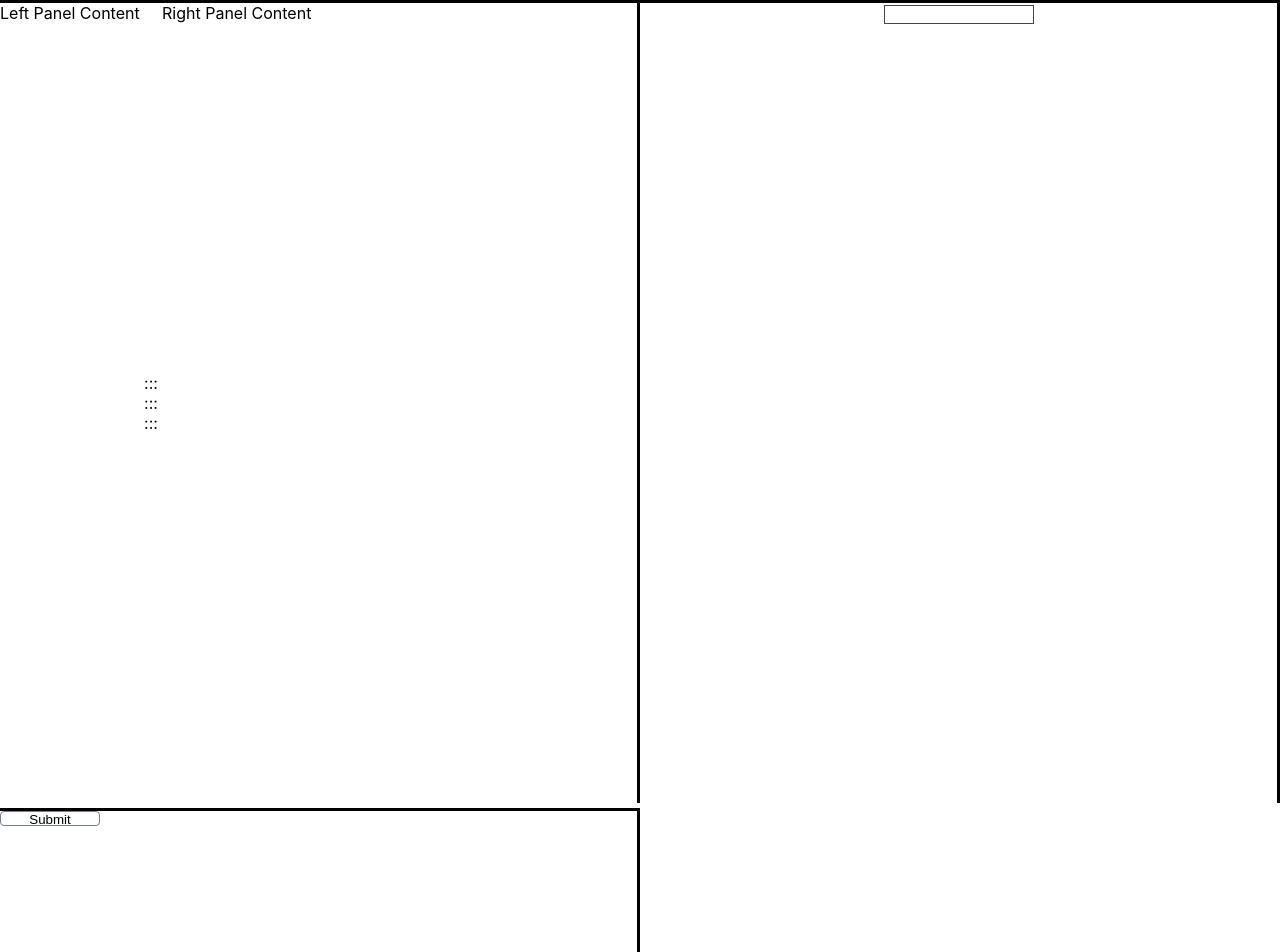
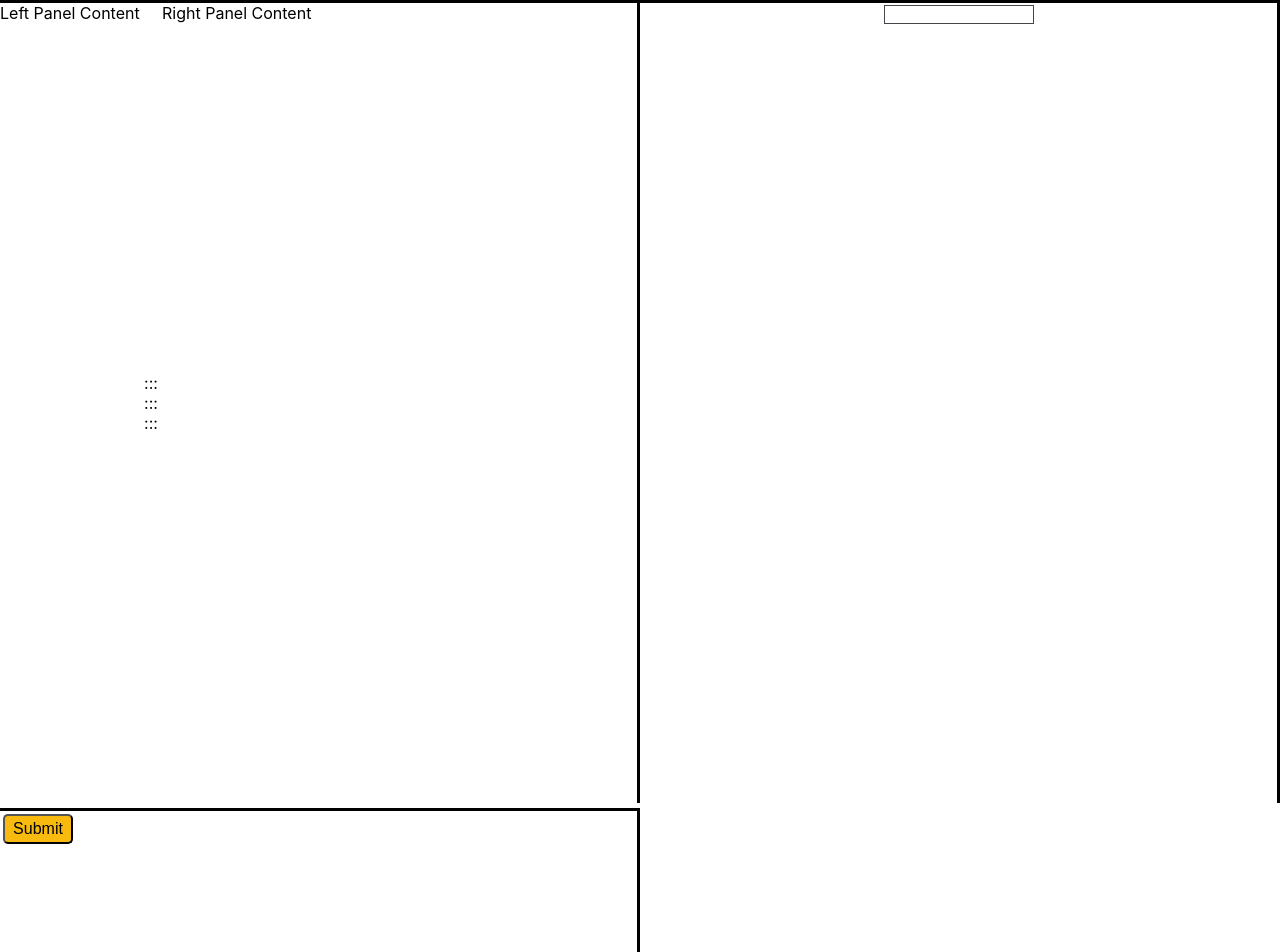
Before and after one commit to MeetYourCreator/reactjs-common-components, a React (Create React App) app: page / in a window 1280 px wide. Shown: the top 952 px of the page. Built offline with nearby package versions, Linux system fonts and the light colour scheme.

Commit message:
fix styling

```diff
--- a/src/components/Modal/ShowModalBtn.tsx
+++ b/src/components/Modal/ShowModalBtn.tsx
@@ -1,4 +1,4 @@
-import React from 'react';
+import { Button } from '../Button/Button';
 import { useBoolean } from '../../hooks/useBoolean';
 import { Modal } from './Modal';
 import { ShowModalBtnProps } from './types';
@@ -12,9 +12,11 @@ export const ShowModalBtn: React.FunctionComponent<ShowModalBtnProps> = ({
   return (
     <>
       <section>
-        <button className="showModalBtn" onClick={setIsVisible}>
-          {btnName}
-        </button>
+        <Button
+          onClick={setIsVisible}
+          name={btnName}
+          styles={{ position: 'absolute', zIndex: 0 }}
+        />
       </section>
       {isValue && (
         <Modal setIsModalOpen={setIsFalse} header="" main="Main Content" />
```
